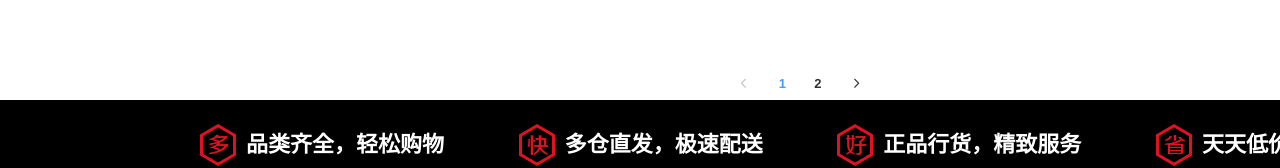
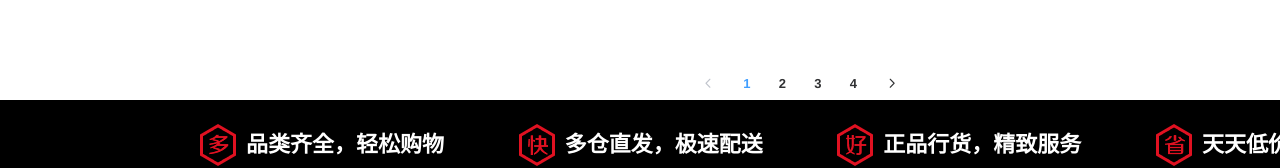
Before and after one commit to HaoEnXu/program-fang, a Vue app: page /#/search in a window 1280 px wide. Shown: the part 512-680 px from the top of the page. Built offline with nearby package versions, Linux system fonts and the light colour scheme.

Commit message:
搜索结果页--内置搜索

```diff
--- a/src/views/Search.vue
+++ b/src/views/Search.vue
@@ -12,8 +12,8 @@
       </div>
     </div>
     <div class="content_search">
-      <el-input placeholder="页内搜索..." v-model="newSearch" class="input-with-select">
-        <el-button slot="append" icon="el-icon-search"></el-button>
+      <el-input placeholder="页内搜索..." v-model="newSearch" class="input-with-select" @input="change">
+        <el-button slot="append" icon="el-icon-search" :disabled="hasValue" v-on:click="toSearch"></el-button>
       </el-input>
       <div class="sortArea">
         <span
@@ -162,8 +162,13 @@ export default {
       newSearch: "",
       sortIndex: 0,
       // 分页
-      total:20,
-      size:12
+      total: 20,
+      size: 6,
+      currentPage: 1, //初始页
+      pagesize: 6,
+
+      // 搜索
+      hasValue: true
     };
   },
   methods: {
@@ -208,6 +213,20 @@ export default {
     handleCurrentChange: function(currentPage) {
       console.log(currentPage);
     },
+    // 搜索
+    toSearch: function() {
+      this.sortIndex = 0;
+      const keyWord = this.newSearch;
+      // 发起请求-重新赋值
+    },
+    // 控制搜索按钮的开启和禁用
+    change: function(param) {
+      if (param) {
+        this.hasValue = false;
+      } else {
+        this.hasValue = true;
+      }
+    }
   },
   beforeCreate: function() {},
   beforeMount: function() {
```
